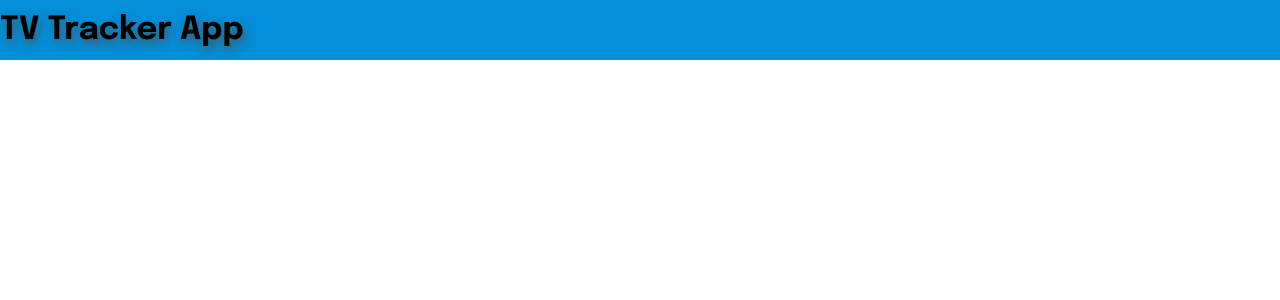
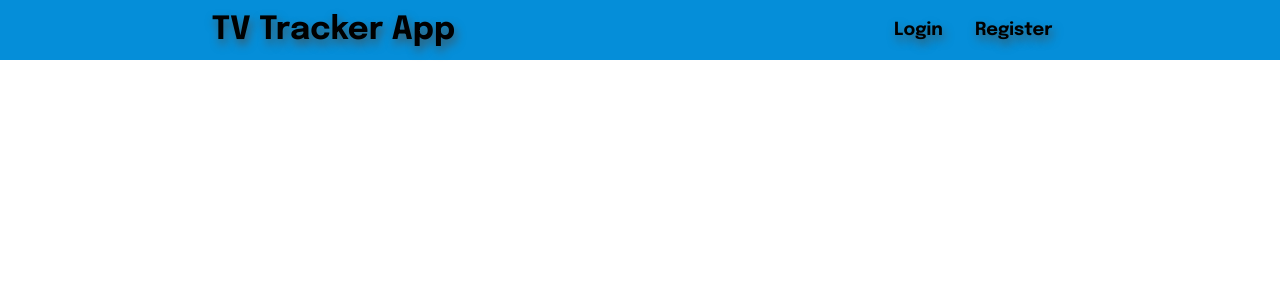
Before and after one commit to savawebdev/tv-tracker-app-nextjs, a Next.js app: page / in a window 1280 px wide. Shown: the top 300 px of the page. Built offline with nearby package versions, Linux system fonts and the light colour scheme.

Commit message:
issue#1 created navbar

```diff
--- a/components/Header/Header.js
+++ b/components/Header/Header.js
@@ -1,11 +1,13 @@
 import React from 'react';
 import classes from './Header.module.scss';
 import Brand from './Brand/Brand';
+import Navbar from './Navbar/Navbar';
 
 const Header = () => {
   return (
     <header className={classes.header}>
       <Brand />
+      <Navbar />
     </header>
   );
 };
--- a/components/Header/Header.module.scss
+++ b/components/Header/Header.module.scss
@@ -3,6 +3,7 @@
 .header {
   height: 3.75rem;
   display: flex;
+  justify-content: space-around;
   align-items: center;
   background: var.$clr-blue;
 }
--- /dev/null
+++ b/components/Header/Navbar/Navbar.js
@@ -0,0 +1,24 @@
+import React from 'react';
+import Link from 'next/link';
+import classes from './Navbar.module.scss';
+
+const Navbar = () => {
+  return (
+    <nav className={classes.nav}>
+      {/* <Link href='/'>
+        <a className={classes['nav-link']}>Shows</a>
+      </Link> */}
+      <Link href='/'>
+        <a className={classes['nav-link']}>Login</a>
+      </Link>
+      {/* <Link href='/'>
+        <a className={classes['nav-link']}>Logout</a>
+      </Link> */}
+      <Link href='/'>
+        <a className={classes['nav-link']}>Register</a>
+      </Link>
+    </nav>
+  );
+};
+
+export default Navbar;
--- /dev/null
+++ b/components/Header/Navbar/Navbar.module.scss
@@ -0,0 +1,19 @@
+@use '../../../styles/variables.scss' as var;
+
+.nav {
+  display: flex;
+}
+
+.nav-link {
+  margin-inline: 1rem;
+  display: block;
+  font-size: var.$fs-400;
+  font-weight: 700;
+  text-shadow: var.$shadow-dark;
+  @include var.primaryTransition(all);
+
+  &:hover {
+    opacity: 0.7;
+    transform: translateY(-5px);
+  }
+}
--- a/styles/variables.scss
+++ b/styles/variables.scss
@@ -16,3 +16,8 @@ $fs-200: 0.875rem;
 
 // Shadows
 $shadow-dark: 2px 5px 10px lighten($clr-dark, 10%);
+
+// Transitions
+@mixin primaryTransition($property) {
+  transition: $property 0.25s ease-in;
+}
```
